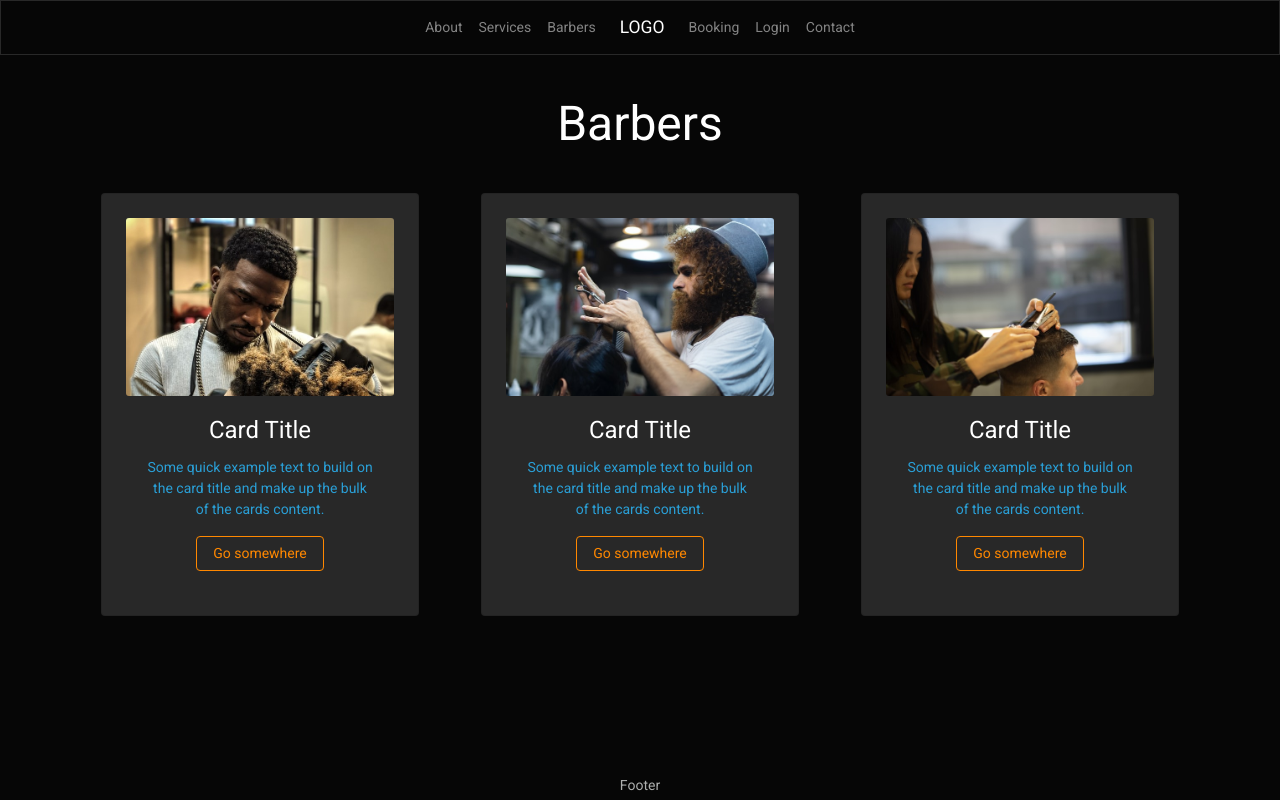
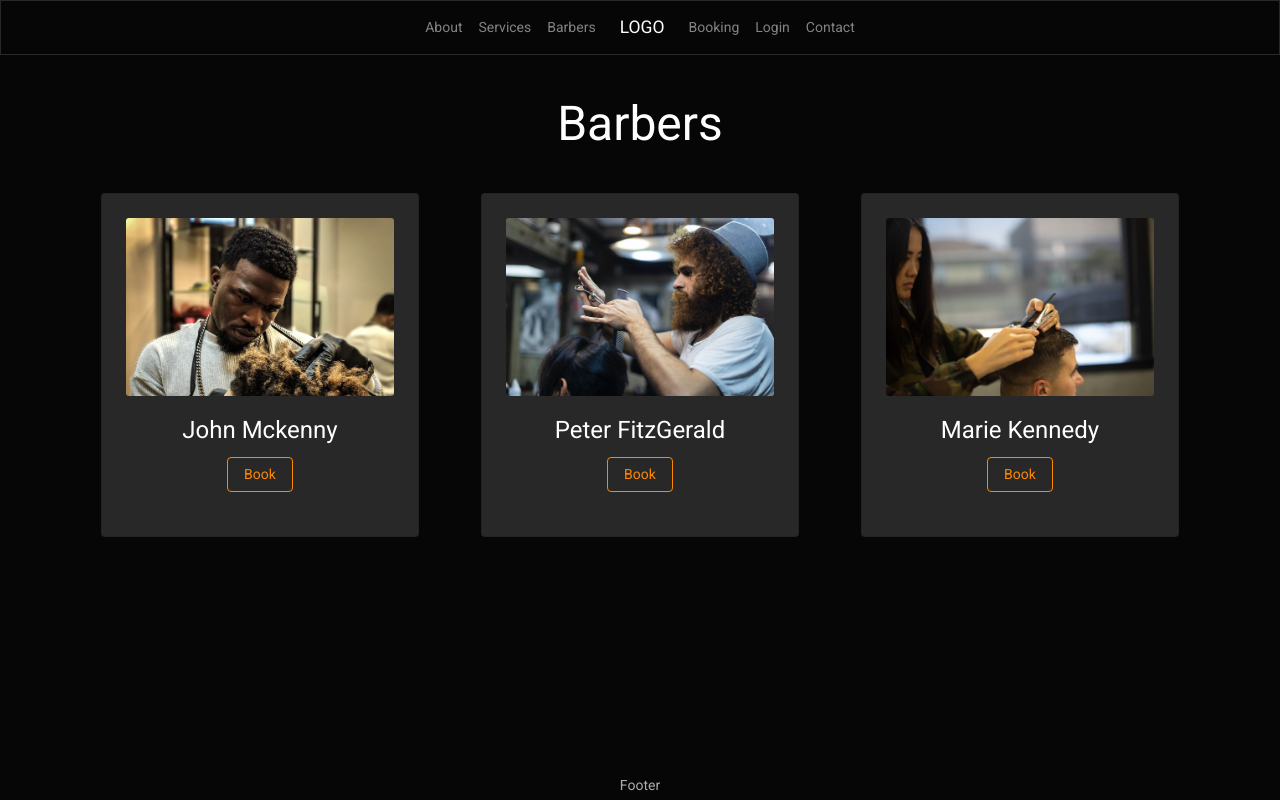
Before and after one commit to LukaszPlawinski/YourBarber, a React (Create React App) app in the folder frontend/: page /barbers in a window 1280 px wide. Built offline with nearby package versions, Linux system fonts and the light colour scheme.

Commit message:
Renamed screens to pages

```diff
--- a/frontend/src/App.js
+++ b/frontend/src/App.js
@@ -2,7 +2,7 @@ import { Container } from 'react-bootstrap'
 import './App.css';
 import Header from './components/Header'
 import Footer from './components/Footer'
-import Barbers from './screens/Barbers';
+import Barbers from './pages/Barbers';
 
 function App() {
   return (
--- a/frontend/src/components/Barber.js
+++ b/frontend/src/components/Barber.js
@@ -7,12 +7,8 @@ function Barber({barber}) {
                <a href={`/barber/${barber._id}`}>
                     <Card.Img src={barber.image}/>
                     <Card.Body>
-                    <Card.Title>Card Title</Card.Title>
-                    <Card.Text>
-                         Some quick example text to build on the card title and make up the bulk of
-                         the cards content.
-                    </Card.Text>
-                    <Button variant="outline-warning">Go somewhere</Button>
+                    <Card.Title>{barber.name}</Card.Title>
+                    <Button variant="outline-warning">Book</Button>
                     </Card.Body>
                </a>
           </Card>
```
Also changed, not shown: frontend/src/pages/Barbers.js (renamed from frontend/src/screens/Barbers.js).
